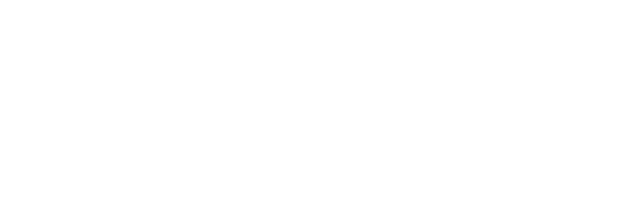
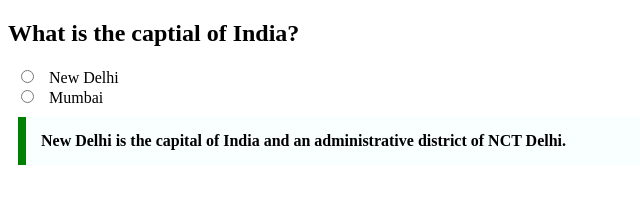
Before and after one commit to acciojob/trivia-NEERAJ023, a website: page main.html in a window 1280 px wide. Shown: the whole page, without its empty margins (0-640 px from the left). Drawn offline with Linux system fonts and the light colour scheme.

Commit message:
created a submission

```diff
--- a/main.html
+++ b/main.html
@@ -8,6 +8,14 @@
 
 <body>
 	<!-- the entire body must be written by student -->
+  <h2>What is the captial of India?</h2>
+  <input type="radio" id="delhi" name="capital" value="New Delhi">
+  <label for="delhi">New Delhi</label><br>
+  <input type="radio" id="css" name="capital" value="Mumbai">
+  <label for="css">Mumbai</label>
+	<blockquote class="capital">
+		New Delhi is the capital of India and an administrative district of NCT Delhi.
+	</blockquote>
     <script type="text/javascript" src="./script.js">
 </script>
 
--- a/styles.css
+++ b/styles.css
@@ -1,2 +1,9 @@
-
+.capital{
+	Max-width:600px;
+ Margin:10px;
+ Padding: 15px;
+ Border-left: 8px solid green;
+ Background-color:#f8fffe;
+ Font-weight: Bold;
+}
 /* Your CSS Code here. */
```
